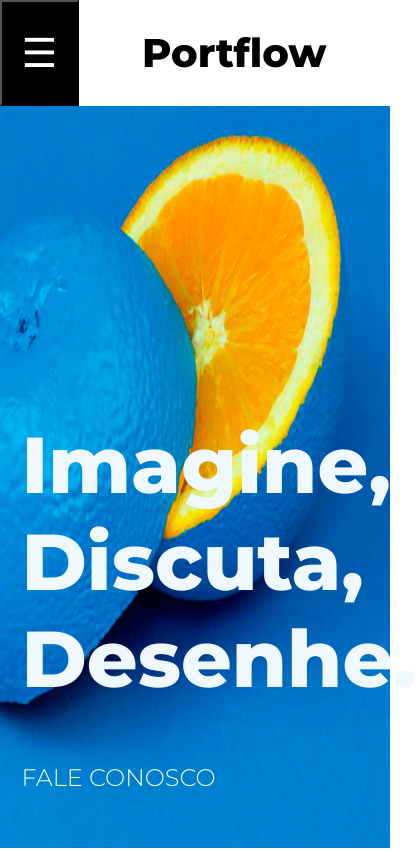
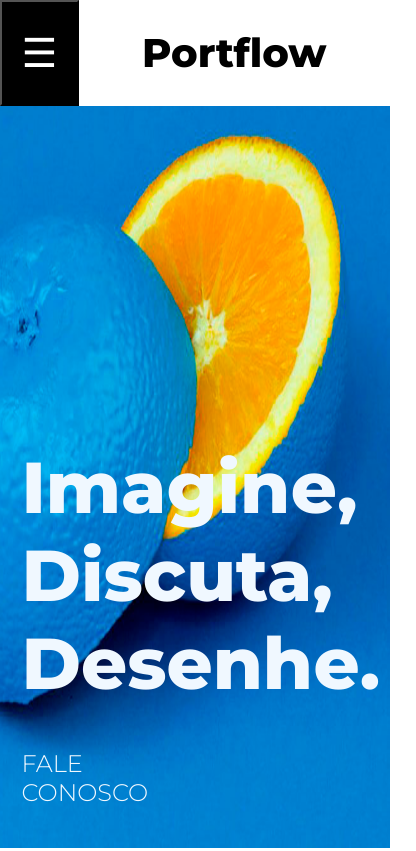
Before and after one commit to RicardoDeca/Portflow, a plain HTML site: page index.html in a window 390 px wide. Shown: the top 851 px of the page, 416 px wide, since content can reach past the window. Drawn offline with Linux system fonts and the light colour scheme.

Commit message:
update responsive

```diff
--- a/styles.css
+++ b/styles.css
@@ -260,7 +260,7 @@ footer{
 
     .container-main h2{
         color: aliceblue;
-        font-size: 4.95rem;
+        font-size: 4.5rem;
     }
 
 
```
